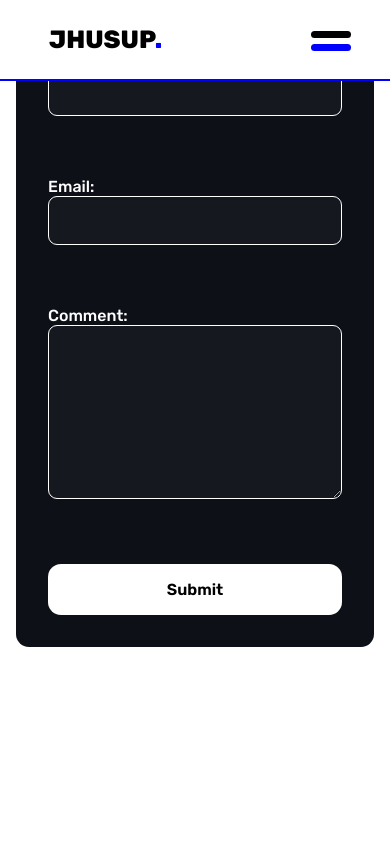
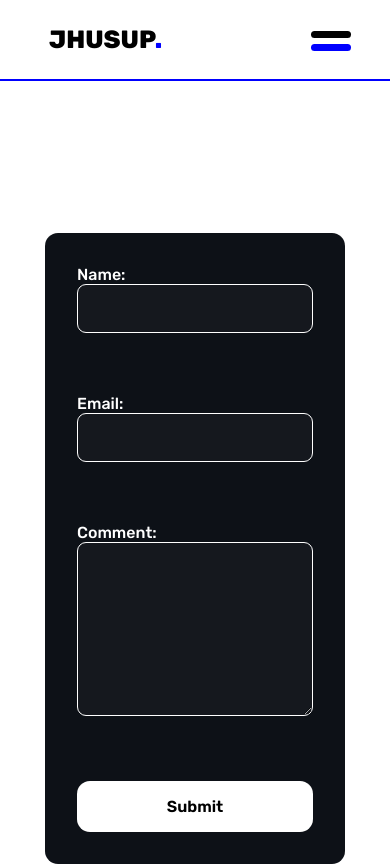
Before and after one commit to TheNowy/Project-Portfolio, a React (Vite) app: page /contacts in a window 390 px wide. Shown: the top 866 px of the page. Built offline with nearby package versions, Linux system fonts and the light colour scheme.

Commit message:
Fix Bugs

```diff
--- a/src/components/pages/contacts/Conctacts.module.scss
+++ b/src/components/pages/contacts/Conctacts.module.scss
@@ -97,8 +97,7 @@
   .page_wrapper {
     .container {
       .home_content {
-        display: flex;
-        align-items: start;
+        padding: 8rem 3rem;
         .gif_image {
           display: none;
         }
@@ -113,7 +112,7 @@
     .page_wrapper {
       .container {
         .home_content {
-          padding: 1rem;
+          padding: 8rem 3rem;
           .gif_image {
             display: none;
           }
```
